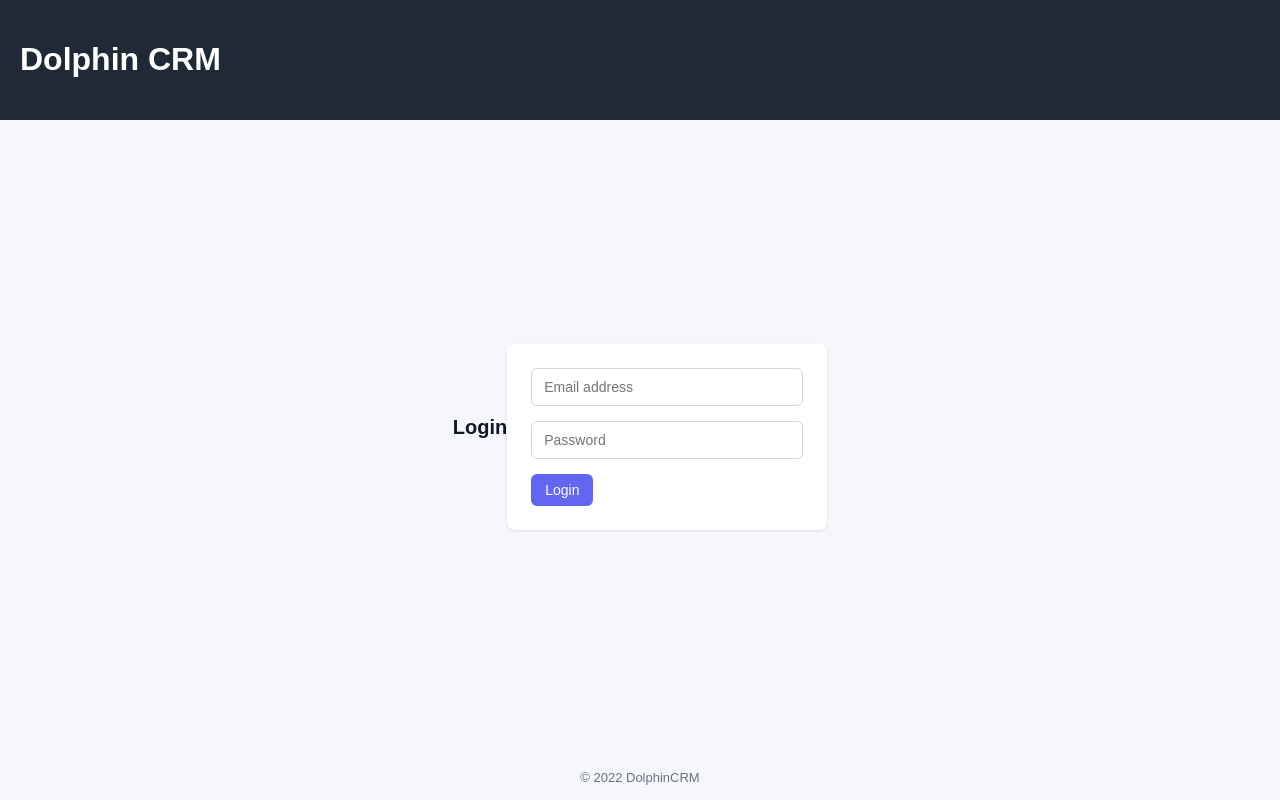
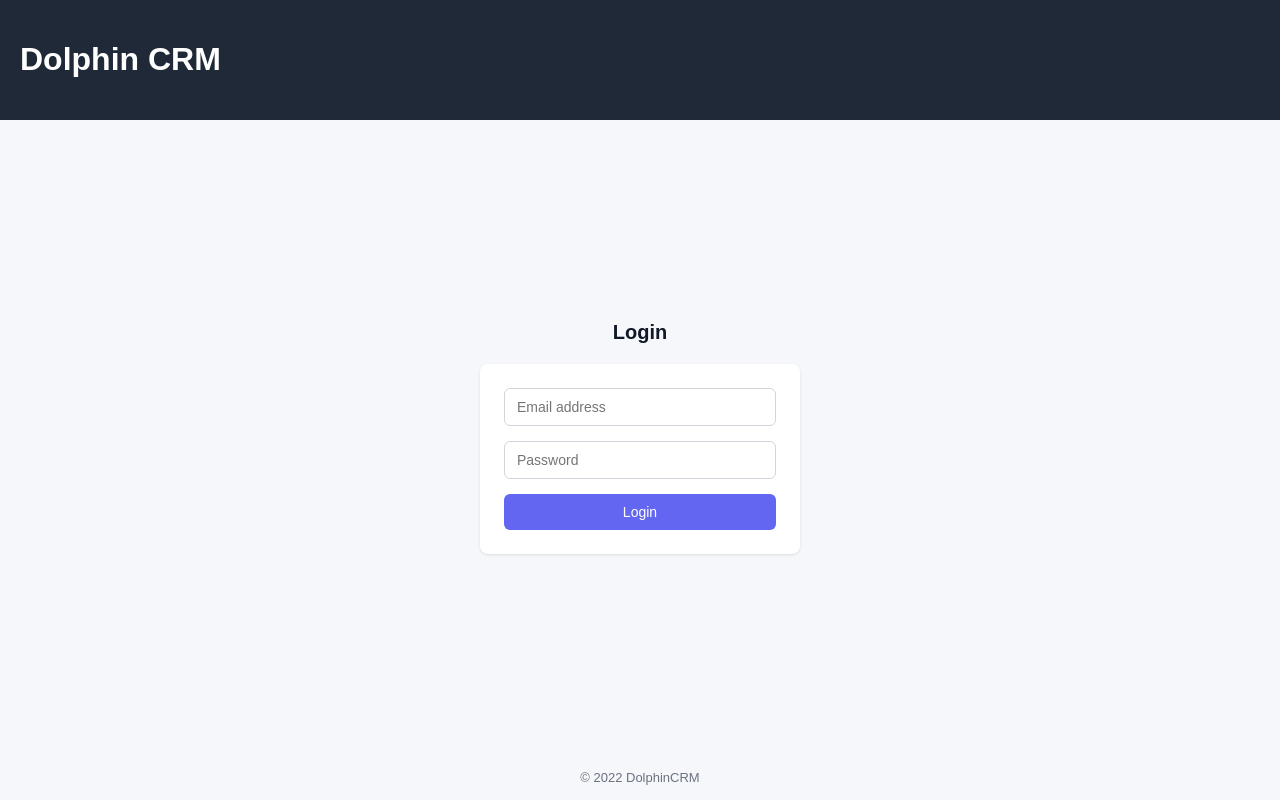
Before and after one commit to Ruthall21/info2180-finalproject, a PHP site: page /login.php in a window 1280 px wide. Run offline with PHP 8.4, Linux system fonts and the light colour scheme.

Commit message:
Updated Style sheet

```diff
--- a/styles.css
+++ b/styles.css
@@ -255,6 +255,7 @@ select:focus {
 .login-container {
   flex: 1;
   display: flex;
+  flex-direction: column;
   justify-content: center;
   align-items: center;
 }
@@ -272,6 +273,13 @@ select:focus {
   margin-bottom: 15px;
 }
 
+.login-form .btn {
+  width: 100%;
+  display: block;
+  text-align: center;
+  padding: 10px 12px;
+}
+
 .login-footer {
   text-align: center;
   padding: 15px 0;
```
